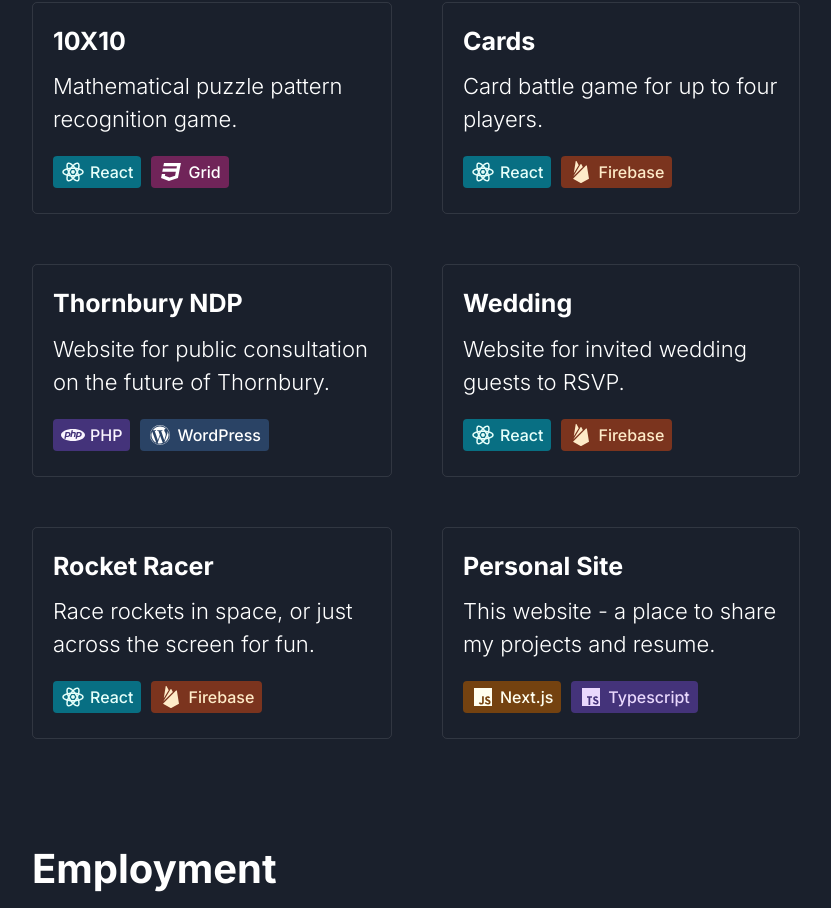
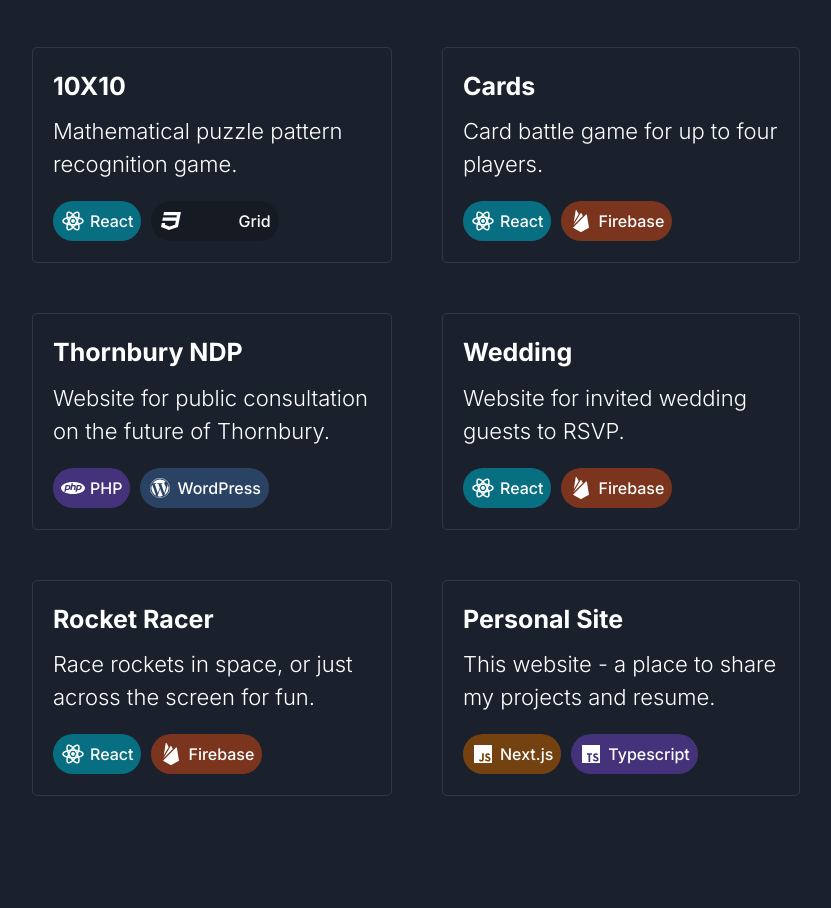
Before and after one commit to tarpey/jamestarpey, a Next.js app: page /resume in a window 1280 px wide. Shown: the part 1876-2784 px from the top of the page, without its empty margins (224-1055 px from the left). Built offline with nearby package versions, Linux system fonts and the light colour scheme.

Commit message:
Updated tags

```diff
--- a/components/Tag.tsx
+++ b/components/Tag.tsx
@@ -4,14 +4,19 @@ import { Icon } from "./Icon";
 interface TagProps {
   text: string;
   icon?: string;
+  hideText?: boolean;
 }
 
 export const Tag: React.FunctionComponent<TagProps> = (props) => {
   const text = props.text.toLowerCase().replace(" ", "-").replace(".", "-");
   return (
-    <span className={`tag ${text}`}>
+    <span
+      className={`tag ${text}`}
+      aria-label={props.text}
+      data-balloon-pos="up"
+    >
       {props.icon ? <Icon icon={props.icon} /> : false}
-      <span>{props.text}</span>
+      {!props.hideText && <span>{props.text}</span>}
     </span>
   );
 };
--- /dev/null
+++ b/styles/_balloon.scss
@@ -0,0 +1,207 @@
+:root {
+  --balloon-border-radius: 2px;
+  --balloon-color: rgba(16, 16, 16, 0.95);
+  --balloon-text-color: #fff;
+  --balloon-font-size: 12px;
+  --balloon-move: 4px;
+}
+
+button[aria-label][data-balloon-pos] {
+  overflow: visible;
+}
+
+[aria-label][data-balloon-pos] {
+  position: relative;
+  cursor: pointer;
+}
+[aria-label][data-balloon-pos]:after {
+  opacity: 0;
+  pointer-events: none;
+  transition: all 0.1s ease-out 0.1s;
+  text-indent: 0;
+  font-family: -apple-system, BlinkMacSystemFont, "Segoe UI", Roboto, Oxygen,
+    Ubuntu, Cantarell, "Open Sans", "Helvetica Neue", sans-serif;
+  font-weight: normal;
+  font-style: normal;
+  text-shadow: none;
+  font-size: var(--balloon-font-size);
+  background: var(--balloon-color);
+  border-radius: 2px;
+  color: var(--balloon-text-color);
+  border-radius: var(--balloon-border-radius);
+  content: attr(aria-label);
+  padding: 0.5em 1em;
+  position: absolute;
+  white-space: nowrap;
+  z-index: 10;
+}
+[aria-label][data-balloon-pos]:before {
+  width: 0;
+  height: 0;
+  border: 5px solid transparent;
+  border-top-color: var(--balloon-color);
+  opacity: 0;
+  pointer-events: none;
+  transition: all 0.1s ease-out 0.1s;
+  content: "";
+  position: absolute;
+  z-index: 10;
+}
+[aria-label][data-balloon-pos]:hover:before,
+[aria-label][data-balloon-pos]:hover:after,
+[aria-label][data-balloon-pos][data-balloon-visible]:before,
+[aria-label][data-balloon-pos][data-balloon-visible]:after,
+[aria-label][data-balloon-pos]:not([data-balloon-nofocus]):focus:before,
+[aria-label][data-balloon-pos]:not([data-balloon-nofocus]):focus:after {
+  opacity: 1;
+  pointer-events: none;
+}
+[aria-label][data-balloon-pos].font-awesome:after {
+  font-family: FontAwesome, -apple-system, BlinkMacSystemFont, "Segoe UI",
+    Roboto, Oxygen, Ubuntu, Cantarell, "Open Sans", "Helvetica Neue", sans-serif;
+}
+[aria-label][data-balloon-pos][data-balloon-break]:after {
+  white-space: pre;
+}
+[aria-label][data-balloon-pos][data-balloon-break][data-balloon-length]:after {
+  white-space: pre-line;
+  word-break: break-word;
+}
+[aria-label][data-balloon-pos][data-balloon-blunt]:before,
+[aria-label][data-balloon-pos][data-balloon-blunt]:after {
+  transition: none;
+}
+[aria-label][data-balloon-pos][data-balloon-pos="up"]:hover:after,
+[aria-label][data-balloon-pos][data-balloon-pos="up"][data-balloon-visible]:after,
+[aria-label][data-balloon-pos][data-balloon-pos="down"]:hover:after,
+[aria-label][data-balloon-pos][data-balloon-pos="down"][data-balloon-visible]:after {
+  transform: translate(-50%, 0);
+}
+[aria-label][data-balloon-pos][data-balloon-pos="up"]:hover:before,
+[aria-label][data-balloon-pos][data-balloon-pos="up"][data-balloon-visible]:before,
+[aria-label][data-balloon-pos][data-balloon-pos="down"]:hover:before,
+[aria-label][data-balloon-pos][data-balloon-pos="down"][data-balloon-visible]:before {
+  transform: translate(-50%, 0);
+}
+[aria-label][data-balloon-pos][data-balloon-pos*="-left"]:after {
+  left: 0;
+}
+[aria-label][data-balloon-pos][data-balloon-pos*="-left"]:before {
+  left: 5px;
+}
+[aria-label][data-balloon-pos][data-balloon-pos*="-right"]:after {
+  right: 0;
+}
+[aria-label][data-balloon-pos][data-balloon-pos*="-right"]:before {
+  right: 5px;
+}
+[aria-label][data-balloon-pos][data-balloon-pos*="-left"]:hover:after,
+[aria-label][data-balloon-pos][data-balloon-pos*="-left"][data-balloon-visible]:after,
+[aria-label][data-balloon-pos][data-balloon-pos*="-right"]:hover:after,
+[aria-label][data-balloon-pos][data-balloon-pos*="-right"][data-balloon-visible]:after {
+  transform: translate(0, 0);
+}
+[aria-label][data-balloon-pos][data-balloon-pos*="-left"]:hover:before,
+[aria-label][data-balloon-pos][data-balloon-pos*="-left"][data-balloon-visible]:before,
+[aria-label][data-balloon-pos][data-balloon-pos*="-right"]:hover:before,
+[aria-label][data-balloon-pos][data-balloon-pos*="-right"][data-balloon-visible]:before {
+  transform: translate(0, 0);
+}
+[aria-label][data-balloon-pos][data-balloon-pos^="up"]:before,
+[aria-label][data-balloon-pos][data-balloon-pos^="up"]:after {
+  bottom: 100%;
+  transform-origin: top;
+  transform: translate(0, var(--balloon-move));
+}
+[aria-label][data-balloon-pos][data-balloon-pos^="up"]:after {
+  margin-bottom: 10px;
+}
+[aria-label][data-balloon-pos][data-balloon-pos="up"]:before,
+[aria-label][data-balloon-pos][data-balloon-pos="up"]:after {
+  left: 50%;
+  transform: translate(-50%, var(--balloon-move));
+}
+[aria-label][data-balloon-pos][data-balloon-pos^="down"]:before,
+[aria-label][data-balloon-pos][data-balloon-pos^="down"]:after {
+  top: 100%;
+  transform: translate(0, calc(var(--balloon-move) * -1));
+}
+[aria-label][data-balloon-pos][data-balloon-pos^="down"]:after {
+  margin-top: 10px;
+}
+[aria-label][data-balloon-pos][data-balloon-pos^="down"]:before {
+  width: 0;
+  height: 0;
+  border: 5px solid transparent;
+  border-bottom-color: var(--balloon-color);
+}
+[aria-label][data-balloon-pos][data-balloon-pos="down"]:after,
+[aria-label][data-balloon-pos][data-balloon-pos="down"]:before {
+  left: 50%;
+  transform: translate(-50%, calc(var(--balloon-move) * -1));
+}
+[aria-label][data-balloon-pos][data-balloon-pos="left"]:hover:after,
+[aria-label][data-balloon-pos][data-balloon-pos="left"][data-balloon-visible]:after,
+[aria-label][data-balloon-pos][data-balloon-pos="right"]:hover:after,
+[aria-label][data-balloon-pos][data-balloon-pos="right"][data-balloon-visible]:after {
+  transform: translate(0, -50%);
+}
+[aria-label][data-balloon-pos][data-balloon-pos="left"]:hover:before,
+[aria-label][data-balloon-pos][data-balloon-pos="left"][data-balloon-visible]:before,
+[aria-label][data-balloon-pos][data-balloon-pos="right"]:hover:before,
+[aria-label][data-balloon-pos][data-balloon-pos="right"][data-balloon-visible]:before {
+  transform: translate(0, -50%);
+}
+[aria-label][data-balloon-pos][data-balloon-pos="left"]:after,
+[aria-label][data-balloon-pos][data-balloon-pos="left"]:before {
+  right: 100%;
+  top: 50%;
+  transform: translate(var(--balloon-move), -50%);
+}
+[aria-label][data-balloon-pos][data-balloon-pos="left"]:after {
+  margin-right: 10px;
+}
+[aria-label][data-balloon-pos][data-balloon-pos="left"]:before {
+  width: 0;
+  height: 0;
+  border: 5px solid transparent;
+  border-left-color: var(--balloon-color);
+}
+[aria-label][data-balloon-pos][data-balloon-pos="right"]:after,
+[aria-label][data-balloon-pos][data-balloon-pos="right"]:before {
+  left: 100%;
+  top: 50%;
+  transform: translate(calc(var(--balloon-move) * -1), -50%);
+}
+[aria-label][data-balloon-pos][data-balloon-pos="right"]:after {
+  margin-left: 10px;
+}
+[aria-label][data-balloon-pos][data-balloon-pos="right"]:before {
+  width: 0;
+  height: 0;
+  border: 5px solid transparent;
+  border-right-color: var(--balloon-color);
+}
+[aria-label][data-balloon-pos][data-balloon-length]:after {
+  white-space: normal;
+}
+[aria-label][data-balloon-pos][data-balloon-length="small"]:after {
+  width: 80px;
+}
+[aria-label][data-balloon-pos][data-balloon-length="medium"]:after {
+  width: 150px;
+}
+[aria-label][data-balloon-pos][data-balloon-length="large"]:after {
+  width: 260px;
+}
+[aria-label][data-balloon-pos][data-balloon-length="xlarge"]:after {
+  width: 380px;
+}
+@media screen and (max-width: 768px) {
+  [aria-label][data-balloon-pos][data-balloon-length="xlarge"]:after {
+    width: 90vw;
+  }
+}
+[aria-label][data-balloon-pos][data-balloon-length="fit"]:after {
+  width: 100%;
+}
--- a/styles/main.scss
+++ b/styles/main.scss
@@ -95,27 +95,26 @@ header {
 }
 
 .tag {
+  position: relative;
   display: inline-flex;
-  padding: 4px 8px;
+  padding: 8px 8px;
   font-size: 16px;
   font-weight: 500;
   background: rgba(0, 0, 0, 0.2);
   align-items: center;
-  border-radius: 4px;
+  border-radius: 50px;
+  color: #fff;
   &.typescript {
     background: #44337a;
-    color: #e9d8fd;
   }
   &.react,
   &.react-native {
     background: #086f83;
-    color: #e6fffa;
   }
   &.php {
     background: #44337a;
-    color: #faf5ff;
   }
-  &.grid {
+  &.css-grid {
     display: inline-flex;
     grid-gap: 0;
     background: #702459;
@@ -125,14 +124,15 @@ header {
   }
   &.firebase {
     background: #7b341e;
-    color: #feebc8;
   }
   &.next-js {
     background: #744210;
-    color: #fffff0;
   }
-  svg {
-    margin-inline-end: 5px;
+  &.bootstrap {
+    background: #822727;
+  }
+  span {
+    margin-left: 5px;
   }
   & + .tag {
     margin-left: 10px;
@@ -280,4 +280,5 @@ p.description {
   }
 }
 
+@import "balloon";
 @import "mobile";
```
